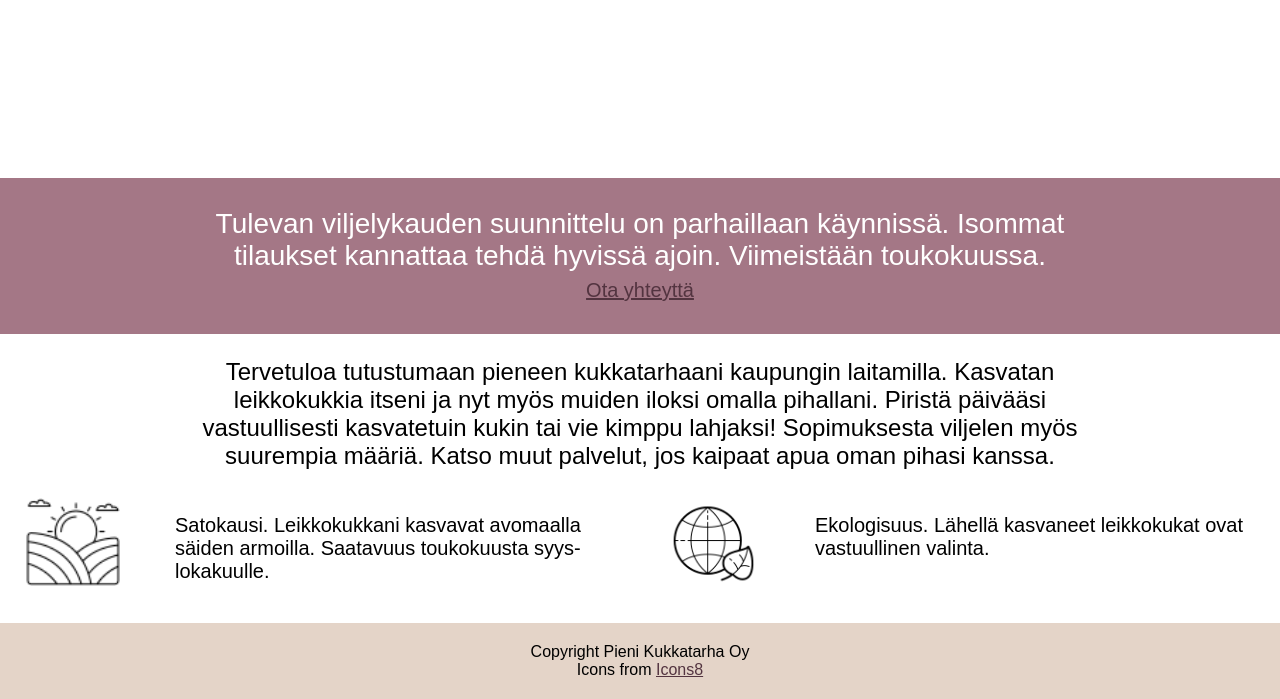
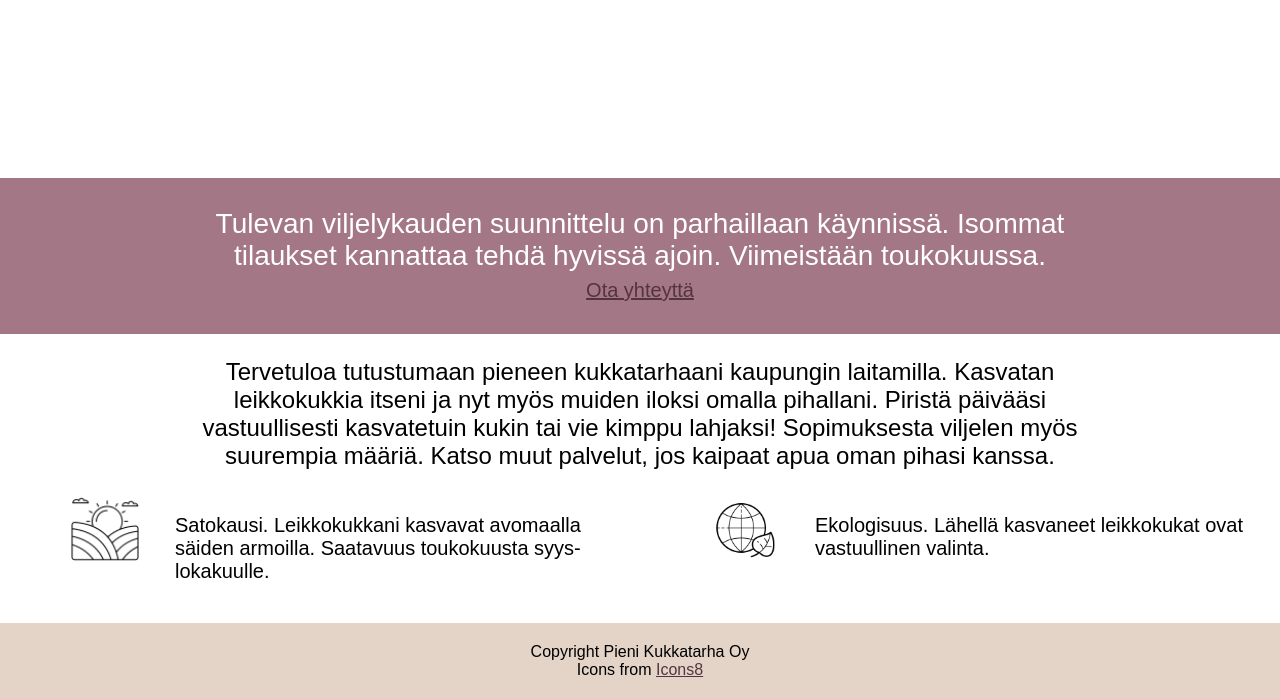
Before and after one commit to einirei/kukkatarha, a plain HTML site: page index.html in a window 1280 px wide. Shown: the part 350-1049 px from the top of the page. Drawn offline with Linux system fonts and the light colour scheme; a web font is replaced by a local one.

Commit message:
final style updates

```diff
--- a/styles.css
+++ b/styles.css
@@ -270,8 +270,7 @@ footer .link {
     }
 
     .column img {
-        width: 15%;
-        height: auto;
+        margin-left: 70px;
     }
 
     .smalltext {
```
